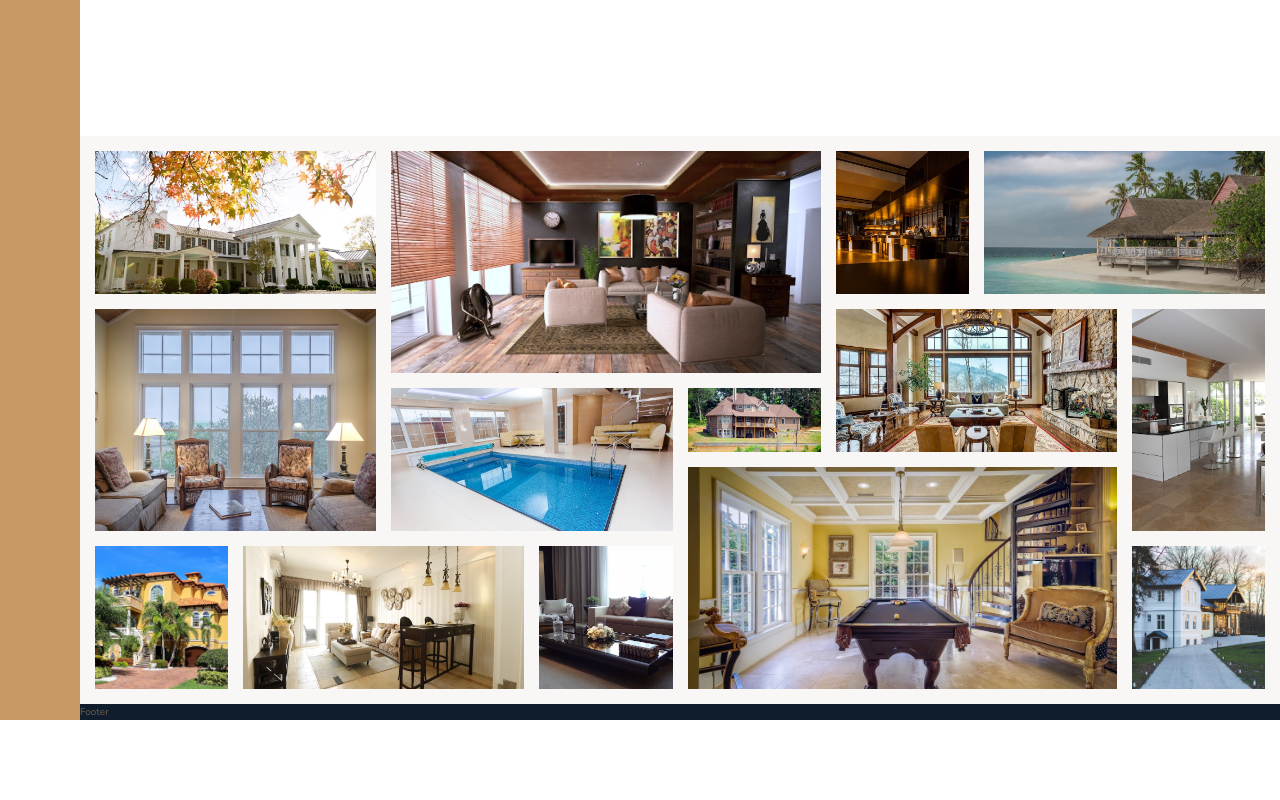
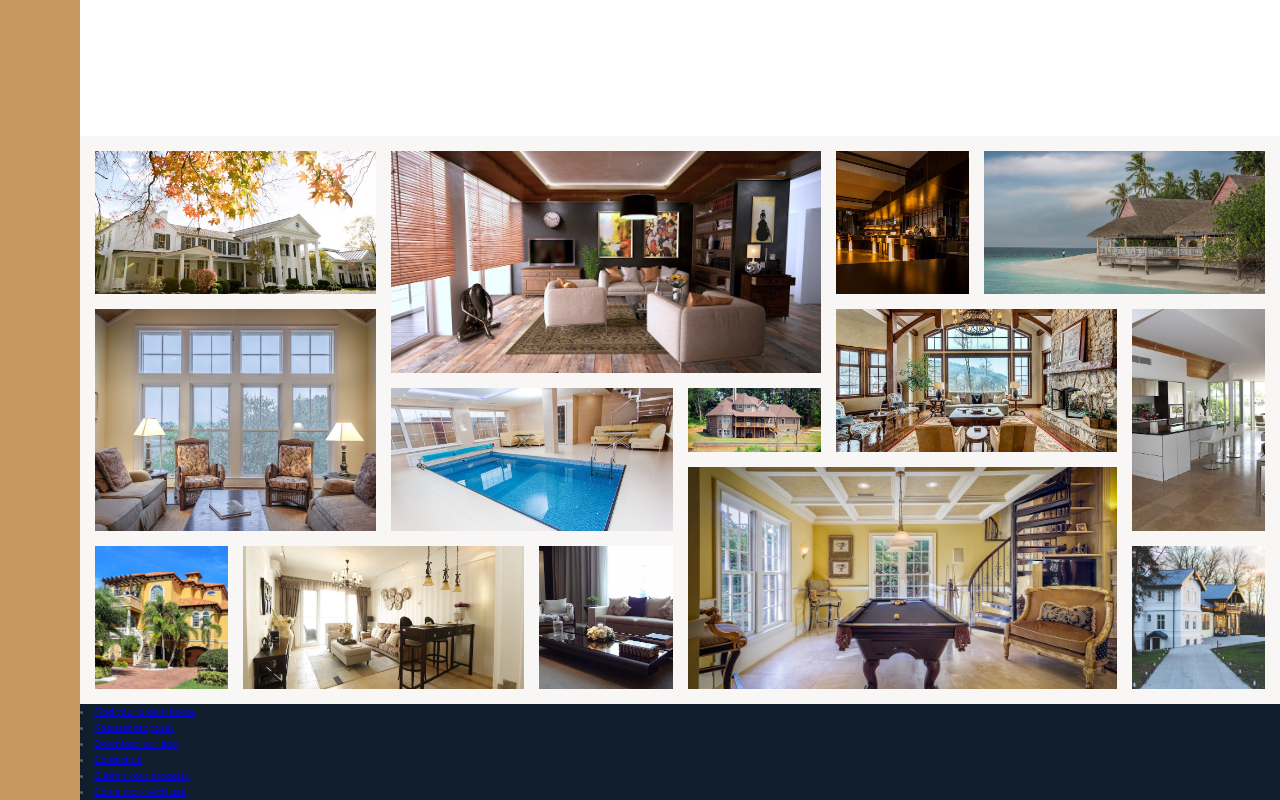
Before and after one commit to favournso/nexter, a website: page index.html in a window 1280 px wide. Shown: the part 2936-3736 px from the top of the page. Before the commit the page ends 3656 px from the top, so only its background shows below. Drawn offline with nearby package versions, Linux system fonts and the light colour scheme.

Commit message:
Add html structure for footer

```diff
--- a/index.html
+++ b/index.html
@@ -345,7 +345,14 @@
         </section>
 
         <footer class="footer">
-            Footer
+            <nav class="nav">
+                <li class="nav__item"><a href="#" class="nav__link">Find your dream home</a></li>
+                <li class="nav__item"><a href="#" class="nav__link">Request proposal</a></li>
+                <li class="nav__item"><a href="#" class="nav__link">Download our app</a></li>
+                <li class="nav__item"><a href="#" class="nav__link">Contact us</a></li>
+                <li class="nav__item"><a href="#" class="nav__link">Submit your property</a></li>
+                <li class="nav__item"><a href="#" class="nav__link">Come work with use</a></li>
+            </nav>
         </footer>
     </body>
 </html>
```
